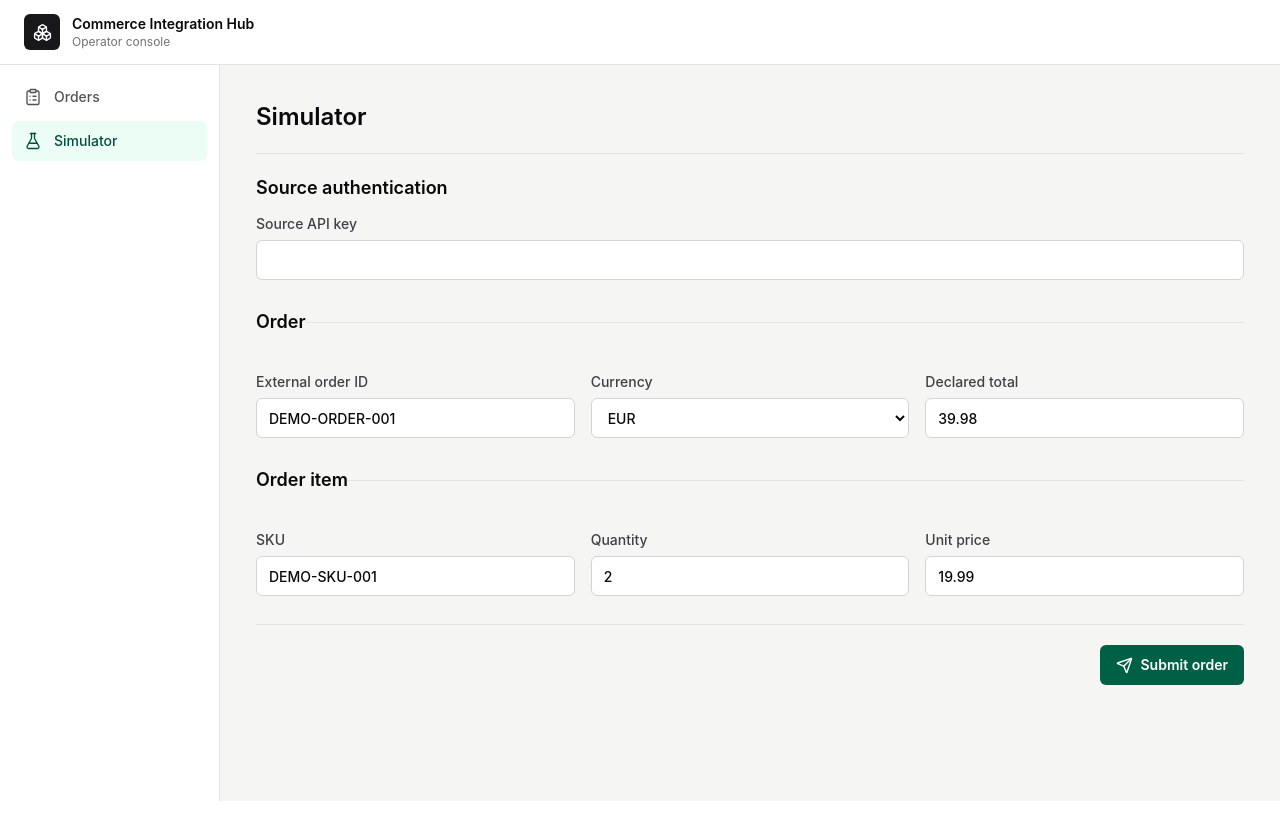
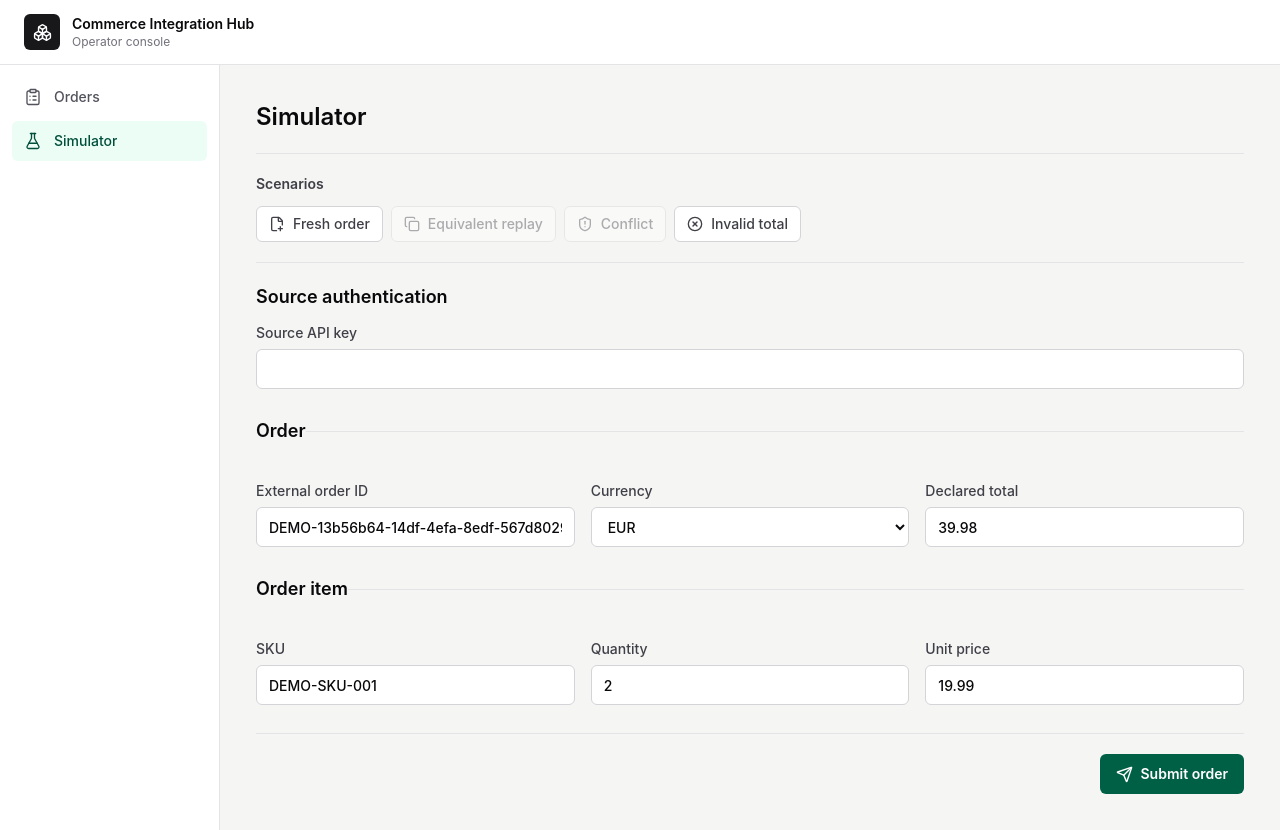
Before and after one commit to PietroRussoD/commerce-integration-hub, a React (Vite) app in the folder apps/operator-console/: page /simulator in a window 1280 px wide. Before the commit the page ends 801 px from the top, so only its background shows below. Built offline with nearby package versions, Linux system fonts and the light colour scheme.

Commit message:
✨ Add controlled simulation scenarios

```diff
--- a/apps/operator-console/src/pages/simulator/SimulatorPage.tsx
+++ b/apps/operator-console/src/pages/simulator/SimulatorPage.tsx
@@ -1,5 +1,5 @@
 import { useMutation } from "@tanstack/react-query";
-import { CheckCircle2, Send, TriangleAlert } from "lucide-react";
+import { CheckCircle2, CircleX, Copy, FilePlus2, Send, ShieldAlert, TriangleAlert } from "lucide-react";
 import { type FormEvent, useState } from "react";
 import { Link } from "react-router-dom";
 
@@ -18,13 +18,17 @@ const quantityPattern = "(?:0|[1-9][0-9]{0,14})(?:\\.[0-9]{1,4})?";
 
 export function SimulatorPage() {
   const [sourceApiKey, setSourceApiKey] = useState("");
-  const [externalId, setExternalId] = useState("DEMO-ORDER-001");
+  const [externalId, setExternalId] = useState(createExternalId);
   const [currency, setCurrency] = useState<ReceiveOrderRequest["currency"]>("EUR");
   const [declaredTotalAmount, setDeclaredTotalAmount] = useState("39.98");
   const [sku, setSku] = useState("DEMO-SKU-001");
   const [quantity, setQuantity] = useState("2");
   const [unitPrice, setUnitPrice] = useState("19.99");
-  const mutation = useMutation({ mutationFn: (parameters: ReceiveOrderParameters) => receiveOrder(parameters) });
+  const [lastAcceptedRequest, setLastAcceptedRequest] = useState<ReceiveOrderRequest>();
+  const mutation = useMutation({
+    mutationFn: (parameters: ReceiveOrderParameters) => receiveOrder(parameters),
+    onSuccess: (_result, parameters) => setLastAcceptedRequest(parameters.request),
+  });
 
   function handleSubmit(event: FormEvent<HTMLFormElement>) {
     event.preventDefault();
@@ -39,12 +43,64 @@ export function SimulatorPage() {
     });
   }
 
+  function loadRequest(request: ReceiveOrderRequest) {
+    const item = request.items[0];
+    if (item === undefined) return;
+
+    setExternalId(request.externalId);
+    setCurrency(request.currency);
+    setDeclaredTotalAmount(request.declaredTotalAmount);
+    setSku(item.sku);
+    setQuantity(item.quantity);
+    setUnitPrice(item.unitPrice);
+    mutation.reset();
+  }
+
+  function loadFreshOrder() {
+    loadRequest(createDemoRequest());
+  }
+
+  function loadConflict() {
+    if (lastAcceptedRequest === undefined) return;
+
+    loadRequest({
+      externalId: lastAcceptedRequest.externalId,
+      currency: lastAcceptedRequest.currency,
+      declaredTotalAmount: "10.00",
+      items: [{ sku: "CONFLICT-SKU", quantity: "1", unitPrice: "10.00" }],
+    });
+  }
+
+  function loadInvalidOrder() {
+    loadRequest({ ...createDemoRequest(), declaredTotalAmount: "39.97" });
+  }
+
   return (
     <section aria-labelledby="simulator-heading">
       <div className="border-b border-zinc-200 pb-5">
         <h1 id="simulator-heading" className="text-2xl font-semibold">
           Simulator
         </h1>
+      </div>
+
+      <div className="mt-5 border-b border-zinc-200 pb-5">
+        <h2 className="text-sm font-semibold text-zinc-700">Scenarios</h2>
+        <div className="mt-3 flex flex-wrap gap-2" role="group" aria-label="Simulation scenarios">
+          <ScenarioButton icon={FilePlus2} label="Fresh order" onClick={loadFreshOrder} />
+          <ScenarioButton
+            icon={Copy}
+            label="Equivalent replay"
+            onClick={() => lastAcceptedRequest !== undefined && loadRequest(lastAcceptedRequest)}
+            disabled={lastAcceptedRequest === undefined}
+          />
+          <ScenarioButton
+            icon={ShieldAlert}
+            label="Conflict"
+            onClick={loadConflict}
+            disabled={lastAcceptedRequest === undefined}
+          />
+          <ScenarioButton icon={CircleX} label="Invalid total" onClick={loadInvalidOrder} />
+        </div>
       </div>
 
       <form onSubmit={handleSubmit} className="mt-5 space-y-7">
@@ -154,6 +210,30 @@ export function SimulatorPage() {
   );
 }
 
+function ScenarioButton({
+  icon: Icon,
+  label,
+  onClick,
+  disabled = false,
+}: {
+  icon: typeof FilePlus2;
+  label: string;
+  onClick: () => void;
+  disabled?: boolean;
+}) {
+  return (
+    <button
+      type="button"
+      onClick={onClick}
+      disabled={disabled}
+      className="inline-flex h-9 items-center gap-2 rounded-md border border-zinc-300 bg-white px-3 text-sm font-medium text-zinc-700 hover:bg-zinc-50 hover:text-zinc-950 disabled:cursor-not-allowed disabled:opacity-40"
+    >
+      <Icon aria-hidden="true" size={16} />
+      {label}
+    </button>
+  );
+}
+
 function SimulationSuccess({ result }: { result: ReceiveOrderResult }) {
   const title = result.outcome === "CREATED" ? "Order created" : "Equivalent order replayed";
 
@@ -197,3 +277,16 @@ function SimulationError({ error }: { error: Error }) {
     </div>
   );
 }
+
+function createDemoRequest(): ReceiveOrderRequest {
+  return {
+    externalId: createExternalId(),
+    currency: "EUR",
+    declaredTotalAmount: "39.98",
+    items: [{ sku: "DEMO-SKU-001", quantity: "2", unitPrice: "19.99" }],
+  };
+}
+
+function createExternalId(): string {
+  return `DEMO-${crypto.randomUUID()}`;
+}
```
Also changed, not shown: 1 other file (tests, documents, lock files or other folders).
